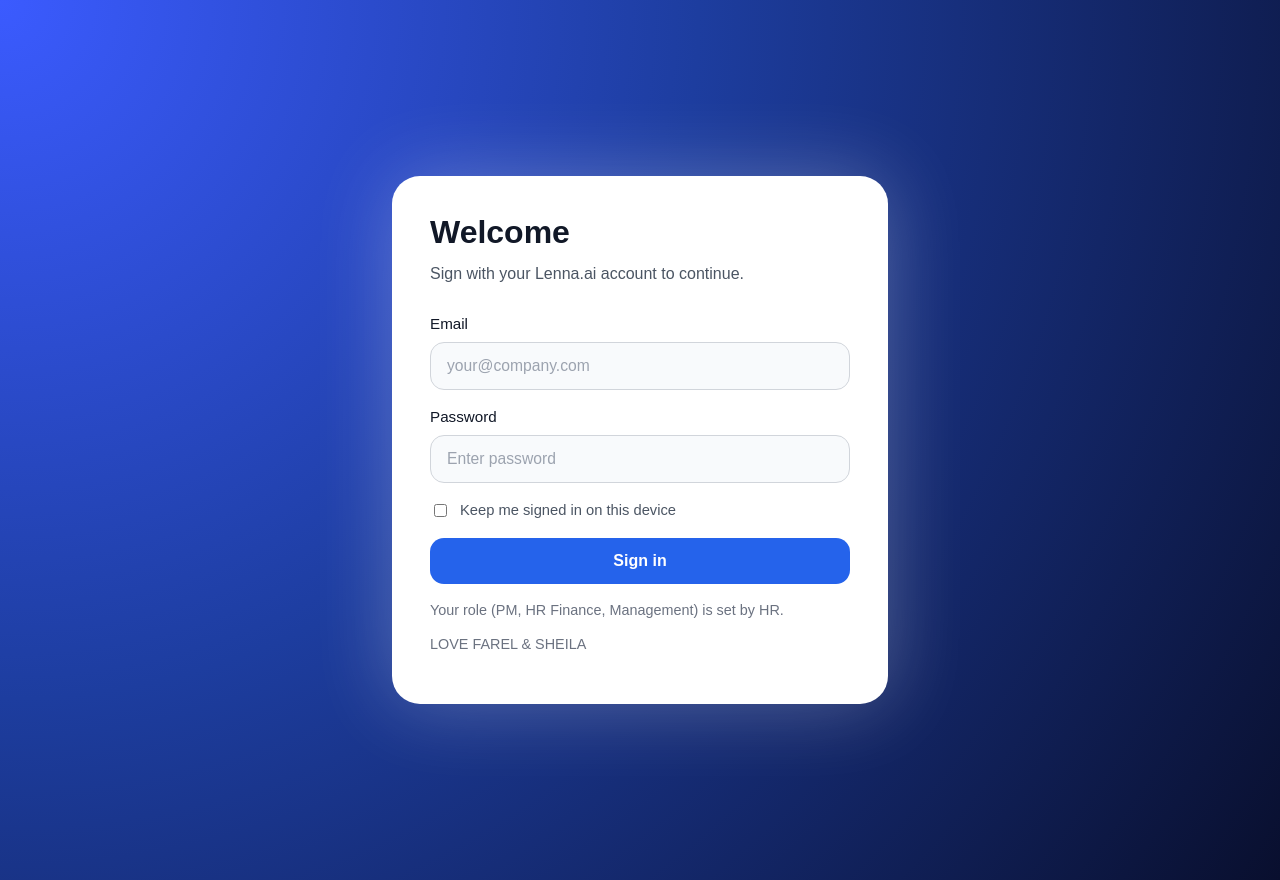
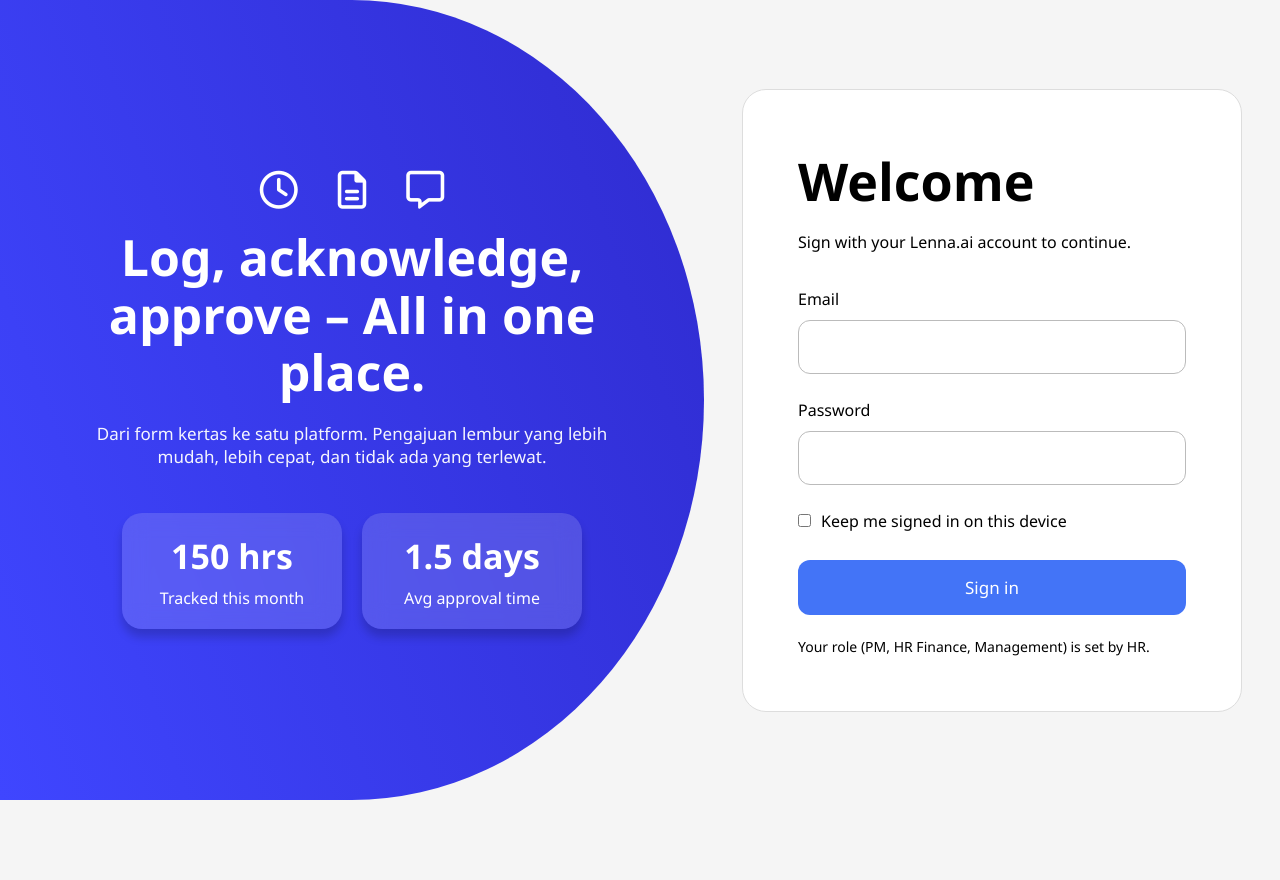
Before and after one commit to Alkiro-bit/OMS-Lenna.ai, a Vue app in the folder oms-project/: page / in a window 1280 px wide. After the commit the page ends 800 px from the top, so only its background shows below. Built offline with nearby package versions, Linux system fonts and the light colour scheme; a web font is replaced by a local one.

Commit message:
update login page

```diff
--- a/oms-project/src/components/main/LoginPage.vue
+++ b/oms-project/src/components/main/LoginPage.vue
@@ -1,180 +1,268 @@
 <template>
-  <div class="login-page">
+  <div class="container">
 
-    <div class="form-card">
-      <div class="form-header">
-        <h2>Welcome</h2>
-        <p>Sign with your Lenna.ai account to continue.</p>
+    <!-- panel kiri -->
+    <div class="left-panel">
+      <div class="hero">
+
+        <div class="icons">
+          <i class="fa-regular fa-clock"></i>
+          <i class="fa-regular fa-file-lines"></i>
+          <i class="fa-regular fa-message"></i>
+        </div>
+
+        <h1>
+          Log, acknowledge,<br>
+          approve – All in one place.
+        </h1>
+
+        <p>
+          Dari form kertas ke satu platform. Pengajuan lembur yang
+          lebih mudah, lebih cepat, dan tidak ada yang terlewat.
+        </p>
+
+        <div class="stats">
+          <div class="stat">
+            <h2>150 hrs</h2>
+            <span>Tracked this month</span>
+          </div>
+
+          <div class="stat">
+            <h2>1.5 days</h2>
+            <span>Avg approval time</span>
+          </div>
+        </div>
+
       </div>
+    </div>
 
-      <form @submit.prevent="handleSubmit">
-        <label>
-          Email
+    <!--- panel kanan -->
+    <div class="right-panel">
+      <div class="login-card">
+
+        <h1 class = "welcome"> Welcome</h1>
+        <p class="subtitle">
+          Sign with your Lenna.ai account to continue.
+        </p>
+
+        <form @submit.prevent="login">
+
+          <label class="mail">Email</label>
           <input
             type="email"
-            v-model="form.email"
-            placeholder="your@company.com"
-            required
-          />
-        </label>
+            v-model="email"
+            placeholder=""
+          >
 
-        <label>
-          Password
+          <label class="password">Password</label>
           <input
             type="password"
-            v-model="form.password"
-            placeholder="Enter password"
-            required
-          />
-        </label>
+            v-model="password"
+            placeholder=""
+          >
 
-        <label class="checkbox-row">
-          <input type="checkbox" v-model="form.remember" />
-          Keep me signed in on this device
-        </label>
+          <div class="remember">
+            <input type="checkbox" v-model="remember">
+            <span class="keep">Keep me signed in on this device</span>
+          </div>
 
-        <button type="submit">Sign in</button>
-      </form>
+          <button type="submit">Sign in</button>
+        </form>
 
-      <p class="hint">Your role (PM, HR Finance, Management) is set by HR.</p>
-      <p class="hint">LOVE FAREL & SHEILA</p>
+        <p class="footer">
+          Your role (PM, HR Finance, Management) is set by HR.
+        </p>
+
+      </div>
     </div>
+
   </div>
 </template>
 
 <script setup>
-import { reactive } from 'vue'
+import { ref } from 'vue'
+import { useRouter } from 'vue-router'
 
-const form = reactive({
-  email: '',
-  password: '',
-  remember: false,
-})
+const router = useRouter()
 
-function handleSubmit() {
-  //nanti ganti sama API / database integrationnya
-  console.log('login attempt', { ...form })
-  alert('Login submitted.')
+const email = ref('')
+const password = ref('')
+const remember = ref(false)
+
+const login = () => {
+  if (!email.value || !password.value) {
+    alert('Isi email dan password dulu')
+    return
+  }
+
+  router.push('/Dashboard')
 }
 </script>
 
-<style scoped>
-.login-page {
+<style>
+@import url('https://cdnjs.cloudflare.com/ajax/libs/font-awesome/6.5.0/css/all.min.css');
+
+* {
+  margin: 0;
+  padding: 0;
+  box-sizing: border-box;
+  font-family: "Segoe UI", sans-serif;
+}
+
+body {
+  background: #f5f5f5;
+}
+
+.container {
+  display: flex;
   min-height: 100vh;
-  display: grid;
-  place-items: center;
-  padding: 40px;
-  background: radial-gradient(circle at top left, #3b5bff 0%, #1d3d9f 45%, #090f2e 100%);
+  height: 100vh;
+}
+
+/* style panel kiri */
+.left-panel {
+  width: 55%;
+  background: linear-gradient(250deg, #2f2bcf, #3f46ff);
+  border-top-right-radius: 50%;
+  border-bottom-right-radius: 50%;
+  display: flex;
+  justify-content: center;
+  align-items: center;
   color: white;
+  padding:70px;
+}
+
+.hero {
+  text-align: center;
+  max-width: 650px;
+}
+
+.icons {
+  display: flex;
+  justify-content: center;
+  gap: 40px;
+  font-size: 38px;
+  margin-bottom: 20px;
+}
+
+.hero h1 {
+  font-size: 50px;
+  line-height: 1.15;
+  margin-bottom: 20px;
+}
+
+.hero p {
+  font-size: 17px;
+  margin-bottom: 45px;
+  opacity: .95;
+}
+
+.stats {
+  display: flex;
+  justify-content: center;
+  gap: 20px;
+}
+
+.stat {
+  background: rgba(255, 255, 255, 0.15);
+  backdrop-filter: blur(12px);
+  padding: 20px 30px;
+  border-radius: 20px;
+  min-width: 220px;
+  box-shadow: 0 8px 10px rgba(0,0,0,0.18);
+}
+
+.stat h2 {
+  font-size: 34px;
+  margin-bottom: 8px;
+}
+
+/* style panel kanan */
+.right-panel {
+  width: 45%;
+  display: flex;
+  justify-content: center;
+  align-items: center;
+}
+
+.login-card {
+  width: 500px;
+  background: white;
+  padding: 55px;
+  border-radius: 24px;
+  border: 1px solid #ddd;
+}
+
+.login-card h1 {
+  font-size: 52px;
+  margin-bottom: 15px;
+}
+
+.subtitle {
+  color: #000000;
+  margin-bottom: 35px;
+}
+
+.welcome {
+  color: #000000;
+  margin-bottom: 35px;
+}
+
+.mail {
+  color: #000000;
+}
+
+.password {
+  color: #000000;
+}
+
+.keep {
+  color: #000000;
 }
 
 
-.form-card {
-  width: min(420px, 100%);
-  margin: 0 auto;
-  padding: 38px;
-  background: #ffffff;
-  color: #15161f;
-  border-radius: 28px;
-  box-shadow: 0 0 80px rgba(255, 255, 255, 0.262)
+label {
+  display: block;
+  margin-bottom: 10px;
+  font-weight: 500;
 }
 
-.form-header h2 {
-  margin: 0;
-  font-size: 2rem;
-  color: #111827;
+input[type="email"],
+input[type="password"] {
+  width: 100%;
+  padding: 15px;
+  border: 1px solid #bbb;
+  border-radius: 12px;
+  margin-bottom: 25px;
+  font-size: 16px;
 }
 
-.form-header p {
-  margin: 10px 0 28px;
-  color: #4b5563;
-  line-height: 1.6;
-}
-
-form {
-  display: grid;
-  gap: 18px;
-  width: 100%;
-}
-
-label {
-  display: grid;
-  gap: 10px;
-  width: 100%;
-  font-size: 0.95rem;
-  color: #111827;
-}
-
-input[type='email'],
-input[type='password'] {
-  width: 100%;
-  max-width: 100%;
-  box-sizing: border-box;
-  padding: 14px 16px;
-  border: 1px solid #d1d5db;
-  border-radius: 14px;
-  background: #f8fafc;
-  color: #111827;
-  font-size: 0.98rem;
-}
-
-input[type='email']::placeholder,
-input[type='password']::placeholder {
-  color: #9ca3af;
-}
-
-.checkbox-row {
+.remember {
   display: flex;
   align-items: center;
   gap: 10px;
-  font-size: 0.92rem;
-  color: #4b5563;
+  margin-bottom: 28px;
 }
 
 button {
   width: 100%;
-  padding: 14px 16px;
+  background: #4374f7;
+  color: white;
   border: none;
-  border-radius: 14px;
-  background: #2563eb;
-  color: white;
-  font-size: 1rem;
-  font-weight: 700;
+  padding: 16px;
+  border-radius: 12px;
+  font-size: 17px;
   cursor: pointer;
-  transition: transform 0.2s ease, background 0.2s ease;
+  transition: .3s;
 }
 
 button:hover {
-  background: #1d4ed8;
-  transform: translateY(-1px);
+  background: #2f60eb;
 }
 
-.hint {
-  margin-top: 18px;
-  font-size: 0.9rem;
-  color: #6b7280;
-}
-
-@media (max-width: 1024px) {
-  .login-page {
-    grid-template-columns: 1fr;
-    padding: 28px;
-  }
-
-  .hero-panel {
-    order: 2;
-  }
-}
-
-@media (max-width: 720px) {
-  .login-page {
-    padding: 20px;
-  }
-
-  .hero-panel,
-  .form-card {
-    padding: 28px;
-    border-radius: 24px;
-  }
+.footer {
+  margin-top: 22px;
+  color: #000000;
+  font-size: 14px;
 }
 </style>
```
